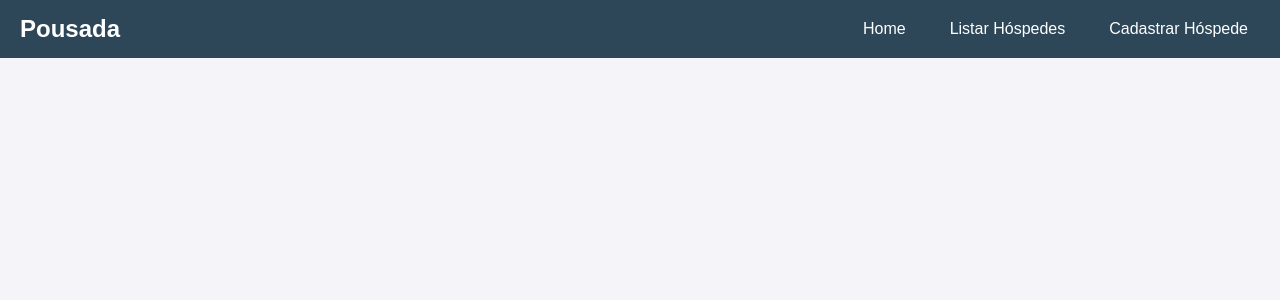
After one commit to giovanacorrea/ban2, a Flask app: template parte4/templates/nav.html in a window 1280 px wide. The commit adds this page. Shown: the top 300 px of the page. Run offline with Flask 3, Linux system fonts and the light colour scheme; the template is opened without the code that fills it, so the values that code supplies are empty; some libraries are stand-ins or nearby versions.

Commit message:
tentando fazer uma barra de navegação

```diff
--- a/parte4/app.py
+++ b/parte4/app.py
@@ -15,7 +15,7 @@ migrate = Migrate(app, db)
 db.init_app(app)
 
 
-@app.route('/')
+@app.route('/index')
 def index():
     return render_template('index.html', )
 
@@ -60,7 +60,7 @@ def cadastrarHospede():
     return redirect(url_for('cadastroHospede'))  # Ajuste para a rota corre
 
 
-@app.route('/listarHospedes')
+@app.route('/listar_hospedes')
 def listar_hospedes():
     hospedes = db.session.query(Pessoa.nome, Pessoa.telefone, Pessoa.endereco, Hospedes.idhospede).outerjoin(Hospedes).all()
     return render_template('listarHospedes.html', hospedes=hospedes)
--- a/parte4/static/listaHospedes.css
+++ b/parte4/static/listaHospedes.css
@@ -1,4 +1,9 @@
 /* hospede.css */
+html, body {
+    margin: 0;
+    padding: 0;
+    box-sizing: border-box;
+  }
 
 body {
     font-family: Arial, sans-serif;
--- /dev/null
+++ b/parte4/static/nav.css
@@ -0,0 +1,48 @@
+/* style.css */
+
+* {
+    margin: 0;
+    padding: 0;
+    box-sizing: border-box;
+}
+
+body {
+    font-family: Arial, sans-serif;
+    background-color: #f4f4f9;
+}
+
+/* Navbar Styles */
+.navbar {
+    background-color: #2D4759;
+    color: #ffffff;
+    padding: 15px 20px;
+    display: flex;
+    align-items: center;
+    justify-content: space-between;
+}
+
+.navbar-logo a {
+    font-size: 24px;
+    font-weight: bold;
+    color: #ffffff;
+    text-decoration: none;
+}
+
+.navbar-links {
+    list-style: none;
+    display: flex;
+    gap: 20px;
+}
+
+.navbar-links li a {
+    color: #ffffff;
+    text-decoration: none;
+    font-size: 16px;
+    padding: 8px 12px;
+    transition: background-color 0.3s;
+}
+
+.navbar-links li a:hover {
+    background-color: #18252e;
+    border-radius: 4px;
+}
--- a/parte4/templates/index.html
+++ b/parte4/templates/index.html
@@ -18,7 +18,7 @@
                     <div id="playerFields"></div>
                     <a href="/cadastrarQuarto" class="button">Cadastrar novo quarto</a>
                     <a href="/cadastroHospede" class="button">Cadastrar novo hóspede</a></br>
-                    <a href="/listarHospedes" class="button">Lista de hóspedes</a>
+                    <a href="/listar_hospedes" class="button">Lista de hóspedes</a>
                 </form>
             </fieldset>
 
--- a/parte4/templates/listarHospedes.html
+++ b/parte4/templates/listarHospedes.html
@@ -1,3 +1,4 @@
+
 <!DOCTYPE html>
 <html lang="en">
 <head>
@@ -6,6 +7,7 @@
     <title>Hóspedes</title>
     <link rel="stylesheet" href="static/listaHospedes.css">
 </head>
+
 <body>
     <table>
         <thead>
@@ -32,4 +34,6 @@
     </table>
     <a href="{{ url_for('cadastroHospede') }}">Cadastrar novo hóspede</a>
 </body>
+
+
 </html>
--- /dev/null
+++ b/parte4/templates/nav.html
@@ -0,0 +1,27 @@
+<!DOCTYPE html>
+<html lang="en">
+<head>
+    <meta charset="UTF-8">
+    <meta name="viewport" content="width=device-width, initial-scale=1.0">
+    <title>Meu Sistema de Pousada</title>
+    <link rel="stylesheet" href="{{ url_for('static', filename='nav.css') }}">
+</head>
+<body>
+    <header>
+        <nav class="navbar">
+            <div class="navbar-logo">
+                <a href="{{ url_for('index') }}">Pousada</a>
+            </div>
+            <ul class="navbar-links">
+                <li><a href="{{ url_for('index') }}">Home</a></li>
+                <li><a href="{{ url_for('listar_hospedes') }}">Listar Hóspedes</a></li>
+                <li><a href="{{ url_for('cadastroHospede') }}">Cadastrar Hóspede</a></li>
+            </ul>
+        </nav>
+    </header>
+
+    <!-- Conteúdo da página -->
+    {% block content %}{% endblock %}
+
+</body>
+</html>
```
Also changed, not shown: parte4/templates/cadastroHospede.html (+8 -2 lines).
